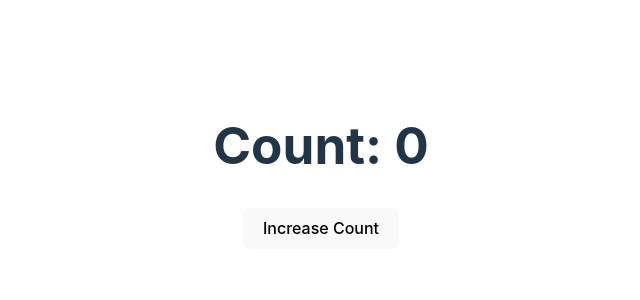
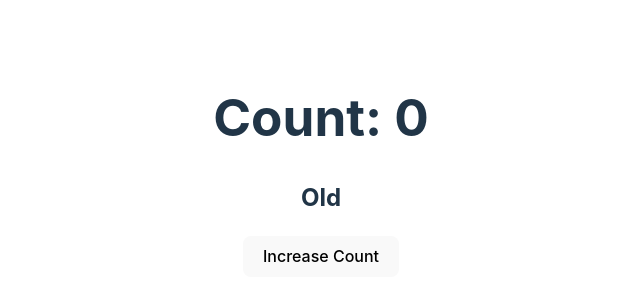
Before and after one commit to Tulasijoshua/react_playground, a React (Vite) app: page / in a window 1280 px wide. Shown: the part 234-534 px from the top of the page, without its empty margins (319-959 px from the left). Built offline with nearby package versions, Linux system fonts and the light colour scheme.

Commit message:
multiple useState

```diff
--- a/src/components/State.jsx
+++ b/src/components/State.jsx
@@ -2,9 +2,12 @@ import React, { useState } from 'react'
 
 const State = () => {
     const [count, setCount] = useState(0);
+    const [isEven, setIsEven] = useState(false)
+
   return (
     <div>
         <h1>Count: {count}</h1>
+        <h2>{isEven ? 'Even' : 'Old'}</h2>
         <button onClick={() => setCount(count + 1)}>Increase Count</button>
     </div>
   )
```
